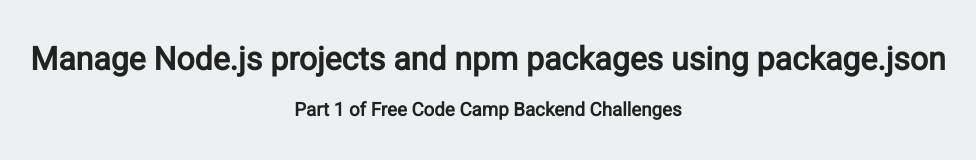
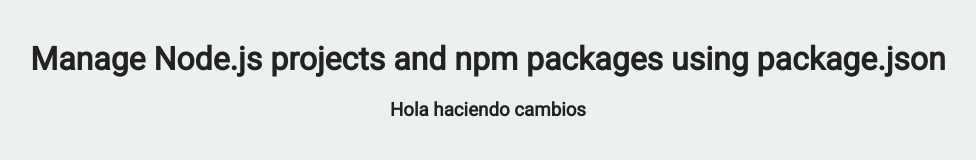
Before and after one commit to sebagiulia/practicaBackEnd, a website: page views/index.html in a window 1280 px wide. Shown: the whole page, without its empty margins (152-1128 px from the left). Drawn offline with Linux system fonts and the light colour scheme.

Commit message:
Update index.html

```diff
--- a/views/index.html
+++ b/views/index.html
@@ -11,7 +11,8 @@
    <body>
       <div class="container">
          <h1>Manage Node.js projects and npm packages using package.json</h1>
-         <h3>Part 1 of Free Code Camp Backend Challenges</h3>
+         <h3>Hola haciendo cambios</h3>
+
       </div>
    </body>
 
```
